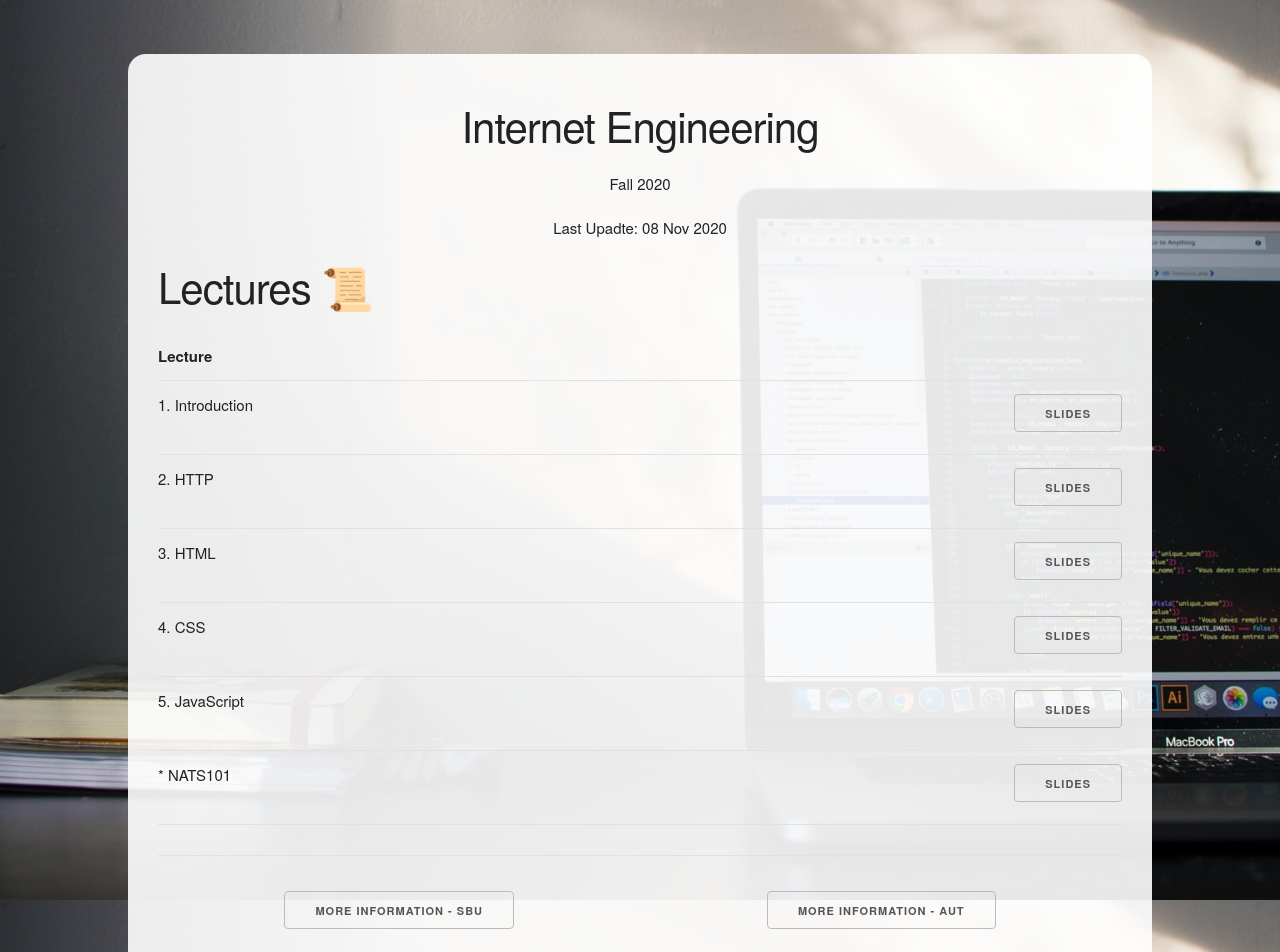
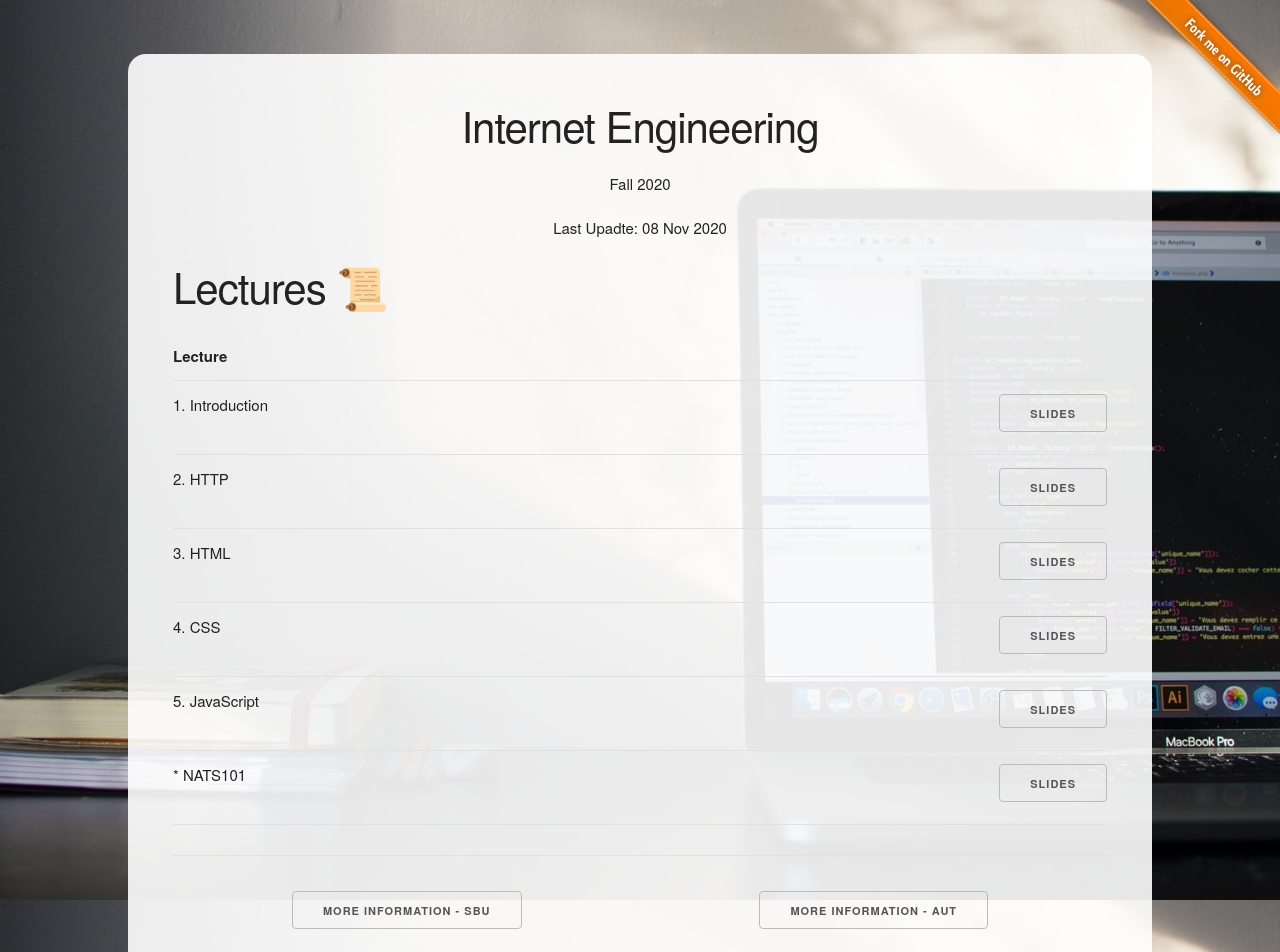
Before and after one commit to 1995parham-teaching/ie-lecture, a Jekyll site: the page built from index.html, in a window 1280 px wide. Shown: the top 952 px of the page. Built offline with Jekyll 4.4.1, drawn with Linux system fonts in a browser that asks for light colours; some of the changed text lies outside the part shown.

```diff
--- a/_data/references.yml
+++ b/_data/references.yml
@@ -1 +1,5 @@
 ---
+- title: Responsive Web Design with HTML5 and CSS - Third Edition
+  image: https://static.packt-cdn.com/products/9781839211560/cover/smaller
+  authors:
+    - Ben Frain
--- a/css/style.scss
+++ b/css/style.scss
@@ -17,7 +17,7 @@ body {
         max-width: 100%;
 
         background-color: rgba(255, 255, 255, 0.9);
-        padding: 45px 30px;
+        padding: 45px 45px;
 
         border-radius: 18px;
 }
--- a/index.html
+++ b/index.html
@@ -31,6 +31,13 @@ layout: none
     <!-- <link rel="icon" type="image/png" href="images/favicon.png"> -->
   </head>
   <body>
+    <!-- Github Ribbon
+    –––––––––––––––––––––––––––––––––––––––––––––––––– -->
+    <a href="https://github.com/sbu-ce/ie-lecture" target="_blank">
+      <img style="position: absolute; top: 0; right: 0; border: 0;" src="{{
+        "/img/forkme_right_orange.png" | relative_url
+      }}" alt="Fork me on GitHub">
+    </a>
     <!-- Primary Page Layout
     –––––––––––––––––––––––––––––––––––––––––––––––––– -->
     <br />
```
